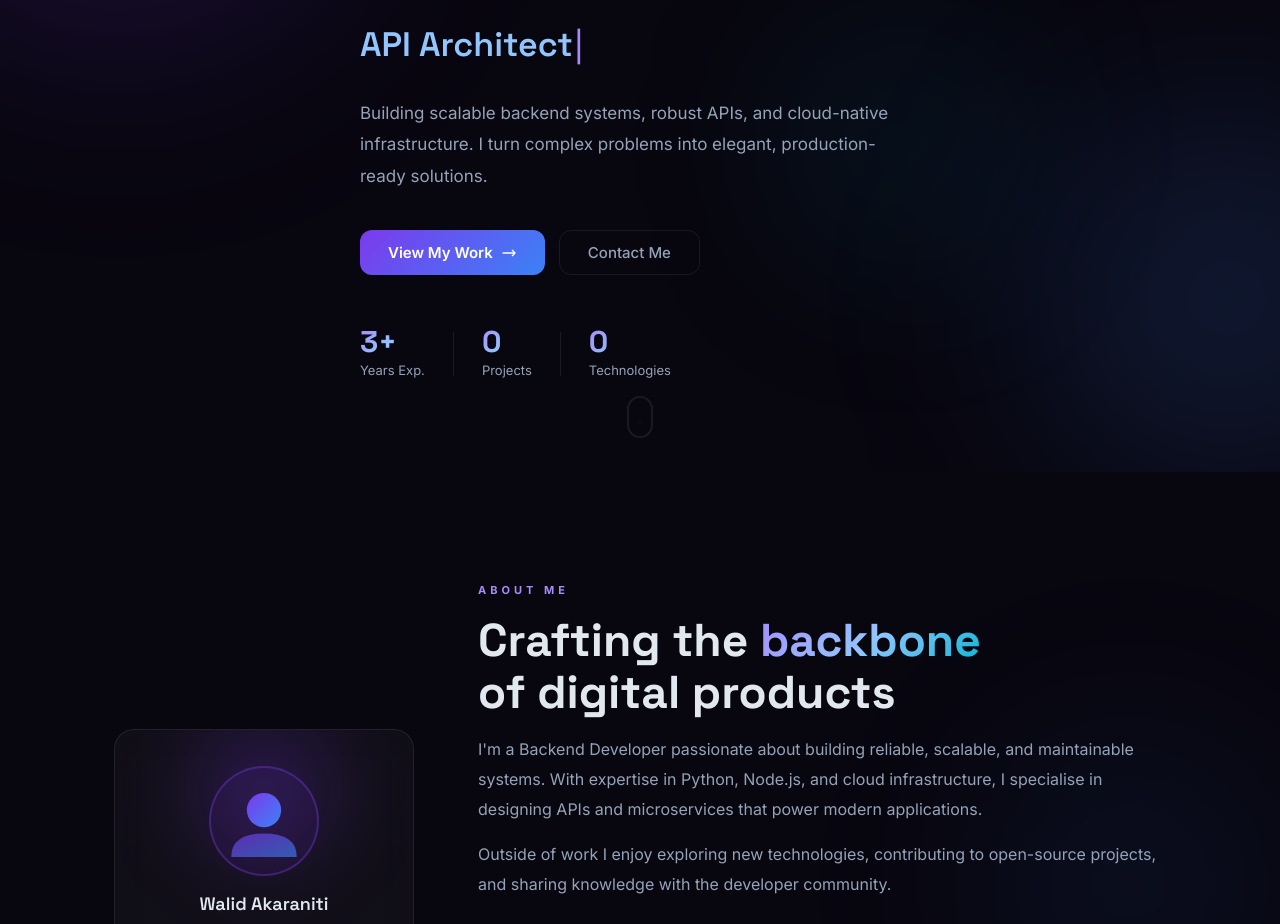
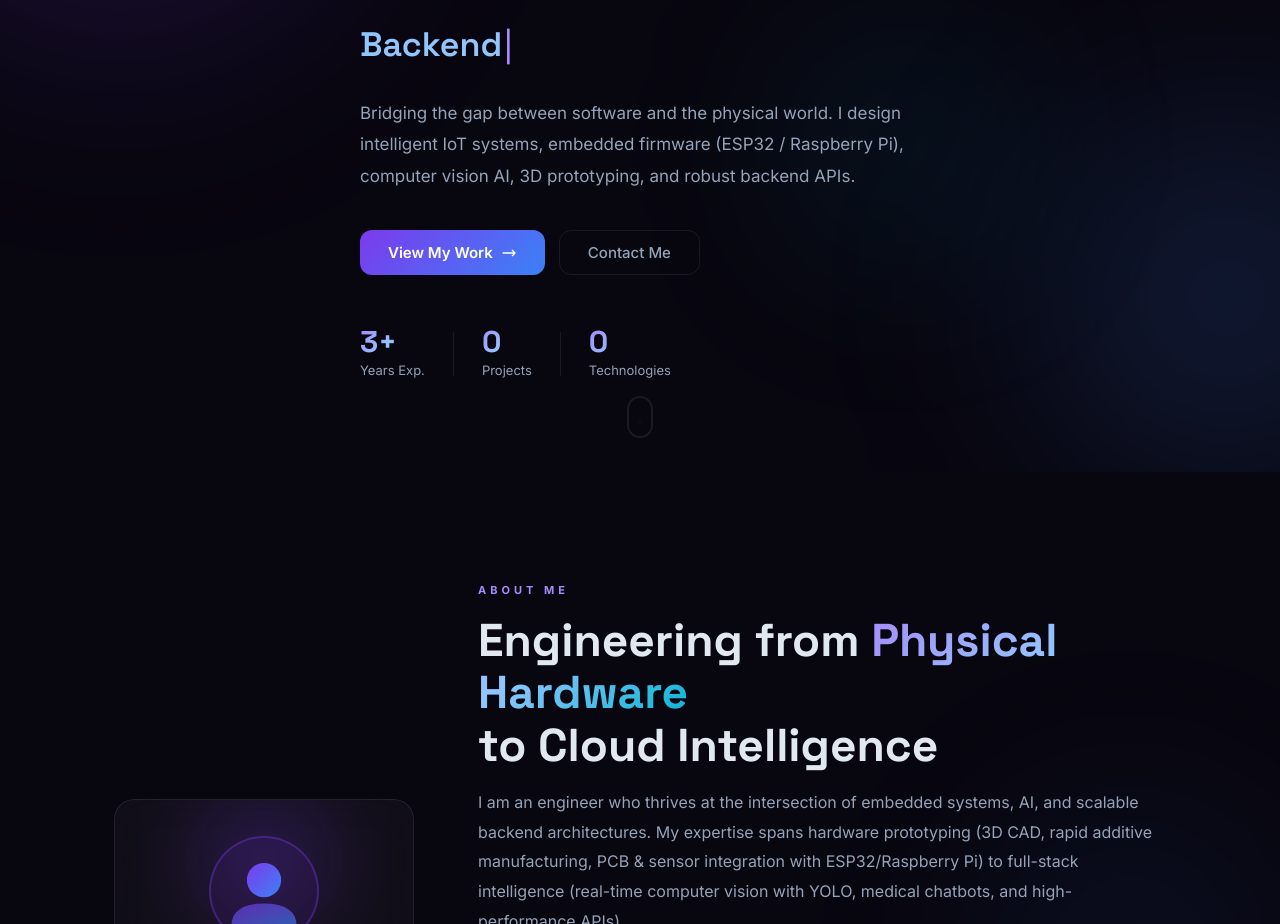
Before and after one commit to wa-wa00/portfolio, a React (Vite) app: page / in a window 1280 px wide. Shown: the part 328-1252 px from the top of the page. Built offline with nearby package versions, Linux system fonts and the light colour scheme; no server answers.

Commit message:
feat: align hero and about narrative with embedded, iot and AI projects

```diff
--- a/src/components/About/About.js
+++ b/src/components/About/About.js
@@ -27,9 +27,9 @@ const About = () => {
                 </svg>
               </div>
               <p className="avatar-name">Walid Akaraniti</p>
-              <p className="avatar-role">Backend Developer</p>
+              <p className="avatar-role">Embedded & Backend Engineer</p>
               <div className="avatar-links">
-                <a href="https://github.com/wa-wa00" target="_blank" rel="noopener" className="av-link" title="GitHub">
+                <a href="https://github.com/wa-wa00" target="_blank" rel="noopener noreferrer" className="av-link" title="GitHub">
                   <svg viewBox="0 0 24 24" fill="currentColor" width="18" height="18">
                     <path d="M12 0C5.37 0 0 5.37 0 12c0 5.31 3.435 9.795 8.205 11.385.6.105.825-.255.825-.57 0-.285-.015-1.23-.015-2.235-3.015.555-3.795-.735-4.035-1.41-.135-.345-.72-1.41-1.23-1.695-.42-.225-1.02-.78-.015-.795.945-.015 1.62.87 1.845 1.23 1.08 1.815 2.805 1.305 3.495.99.105-.78.42-1.305.765-1.605-2.67-.3-5.46-1.335-5.46-5.925 0-1.305.465-2.385 1.23-3.225-.12-.3-.54-1.53.12-3.18 0 0 1.005-.315 3.3 1.23.96-.27 1.98-.405 3-.405s2.04.135 3 .405c2.295-1.56 3.3-1.23 3.3-1.23.66 1.65.24 2.88.12 3.18.765.84 1.23 1.905 1.23 3.225 0 4.605-2.805 5.625-5.475 5.925.435.375.81 1.095.81 2.22 0 1.605-.015 2.895-.015 3.3 0 .315.225.69.825.57A12.02 12.02 0 0024 12c0-6.63-5.37-12-12-12z" />
                   </svg>
@@ -48,24 +48,24 @@ const About = () => {
           <div className="about-info">
             <div className="section-label">About Me</div>
             <h2 className="section-title">
-              Crafting the <span className="gradient-text">backbone</span>
-              <br />of digital products
+              Engineering from <span className="gradient-text">Physical Hardware</span>
+              <br />to Cloud Intelligence
             </h2>
             <p className="about-p">
-              I'm a Backend Developer passionate about building reliable, scalable, and maintainable
-              systems. With expertise in Python, Node.js, and cloud infrastructure, I specialise in
-              designing APIs and microservices that power modern applications.
+              I am an engineer who thrives at the intersection of embedded systems, AI, and scalable backend architectures.
+              My expertise spans hardware prototyping (3D CAD, rapid additive manufacturing, PCB & sensor integration with ESP32/Raspberry Pi)
+              to full-stack intelligence (real-time computer vision with YOLO, medical chatbots, and high-performance APIs).
             </p>
             <p className="about-p">
-              Outside of work I enjoy exploring new technologies, contributing to open-source
-              projects, and sharing knowledge with the developer community.
+              Whether building an autonomous AI target-tracking turret, an intelligent smart helmet with crash diagnostics,
+              or automated environmental controllers, I focus on building end-to-end solutions that are practical, robust, and innovative.
             </p>
 
             <div className="highlights">
               {[
-                { icon: '🎯', title: 'Clean Architecture', desc: 'SOLID principles & design patterns' },
-                { icon: '🚀', title: 'Performance First',   desc: 'Optimised APIs & efficient queries' },
-                { icon: '🔒', title: 'Security Focused',    desc: 'Best practices & secure by design' },
+                { icon: '🤖', title: 'Embedded & IoT Systems', desc: 'ESP32, sensor arrays, UART & micro-actuators' },
+                { icon: '🧠', title: 'Edge AI & Computer Vision', desc: 'Real-time YOLOv8 detection & intelligent agents' },
+                { icon: '📐', title: 'CAD & 3D Prototyping', desc: 'Fusion 360 & functional printing (ASA/PETG)' },
               ].map(({ icon, title, desc }) => (
                 <div key={title} className="hl-item glass-card">
                   <span className="hl-icon">{icon}</span>
--- a/src/components/Hero/Hero.js
+++ b/src/components/Hero/Hero.js
@@ -1,7 +1,12 @@
 import { useState, useEffect } from 'react'
 import './Hero.css'
 
-const ROLES = ['Backend Developer', 'API Architect', 'Cloud Engineer', 'Open Source Builder']
+const ROLES = [
+  'Embedded & IoT Engineer',
+  'Backend Developer',
+  'AI & Robotics Builder',
+  'Hardware-Software Integrator'
+]
 
 const Hero = () => {
   const [text, setText] = useState('')
@@ -68,8 +73,8 @@ const Hero = () => {
         </div>
 
         <p className="hero-desc">
-          Building scalable backend systems, robust APIs, and cloud-native infrastructure.
-          I turn complex problems into elegant, production-ready solutions.
+          Bridging the gap between software and the physical world. I design intelligent IoT systems,
+          embedded firmware (ESP32 / Raspberry Pi), computer vision AI, 3D prototyping, and robust backend APIs.
         </p>
 
         <div className="hero-actions">
```
